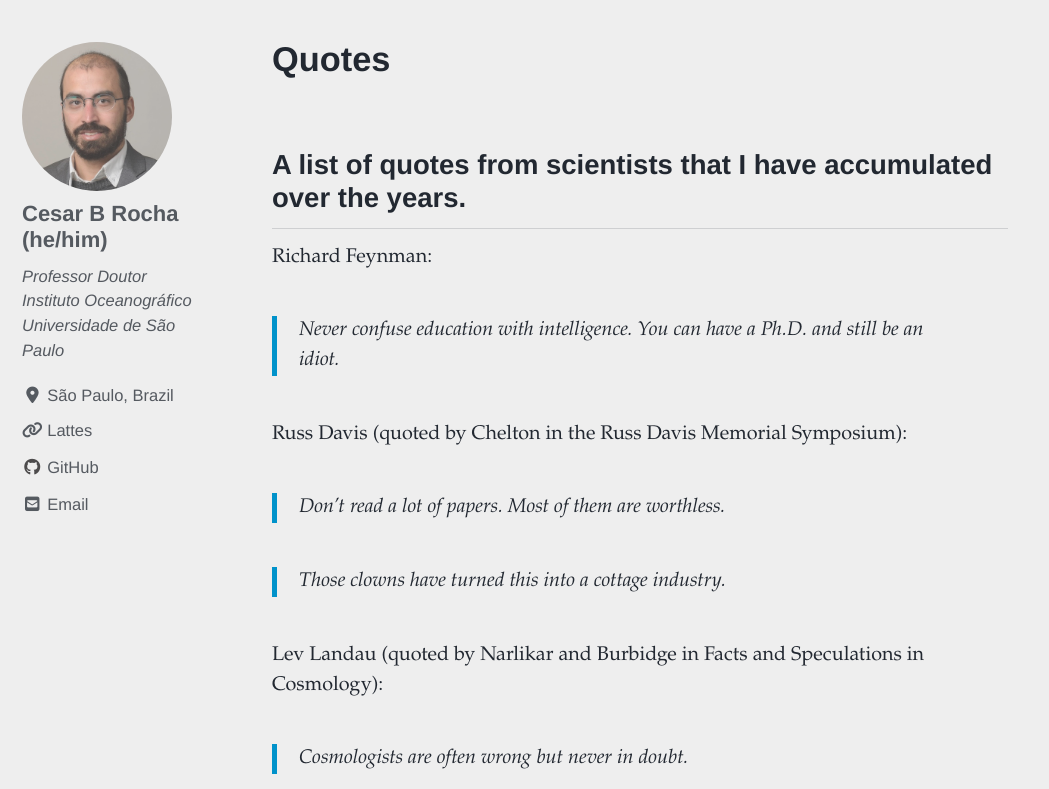
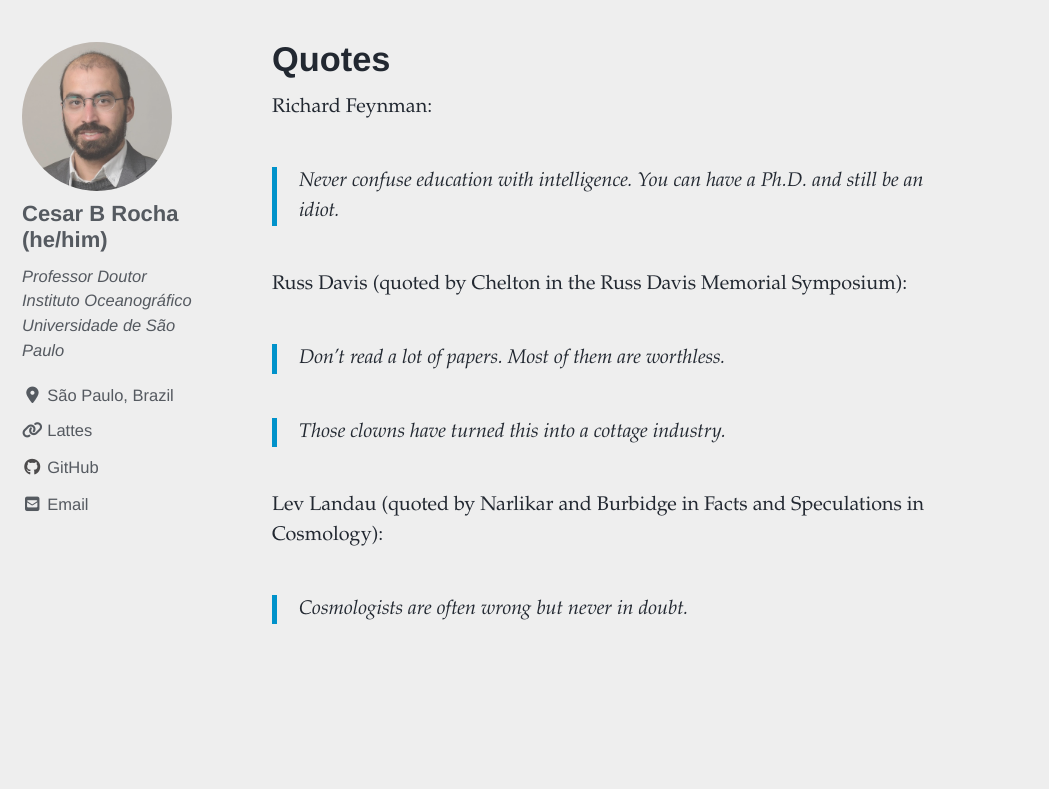
Before and after one commit to cesar-rocha/cesar-rocha.github.io, a Jekyll site: the page built from _pages/quotes.md, in a window 1280 px wide and 900 px high, scrolled down 972 px, cut to the strip 111-900 px from the top of the window. Shown: the whole strip, without its empty margins (0-1049 px from the left). Built offline with Jekyll 4.4.1, drawn with Linux system fonts in a browser that asks for light colours; cached includes are drawn as plain includes; nearby versions of some CDN libraries.

Commit message:
minor edit

```diff
--- a/_pages/quotes.md
+++ b/_pages/quotes.md
@@ -6,7 +6,6 @@ header:
   image: /assets/images/vorticity.png
 ---
 
-## A list of quotes from scientists that I have accumulated over the years.
 
 Richard Feynman:
 
```
